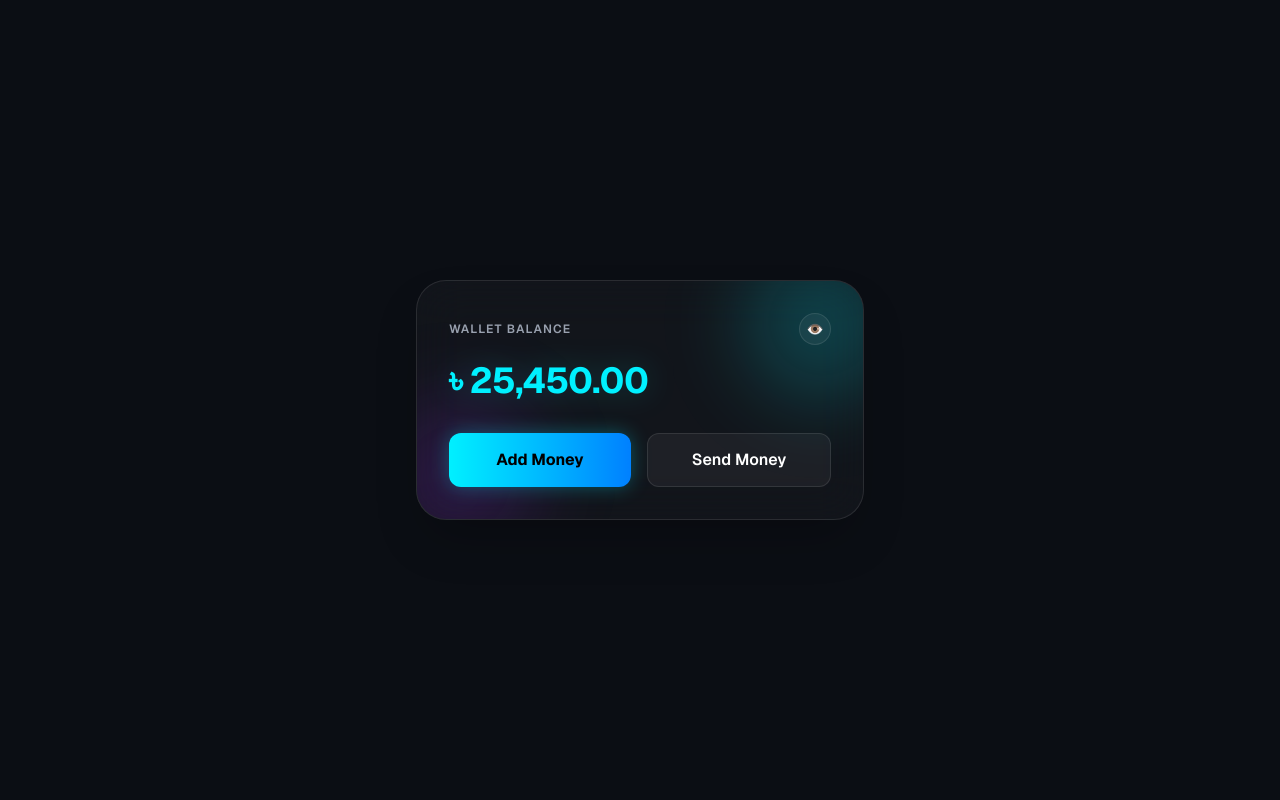
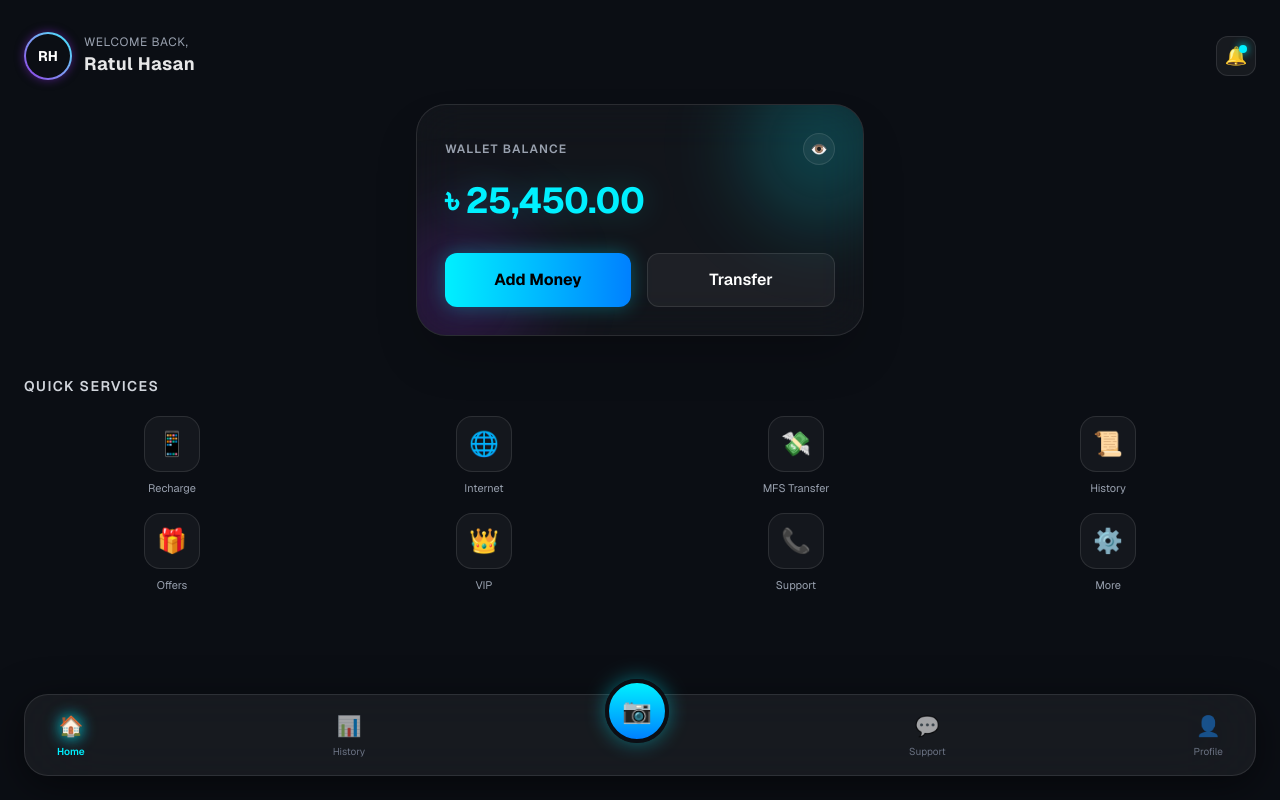
Before and after one commit to aiorbd-video/RatulTelecom, a Next.js app: page / in a window 1280 px wide. Built offline with nearby package versions, Linux system fonts and the light colour scheme.

Commit message:
Refactor HomeDashboard layout and components

```diff
--- a/app/page.tsx
+++ b/app/page.tsx
@@ -2,16 +2,33 @@ import React from 'react';
 
 export default function HomeDashboard() {
   return (
-    <div className="min-h-screen bg-[#0B0E14] p-6 flex flex-col items-center justify-center font-sans">
+    <div className="min-h-screen bg-[#0B0E14] text-white font-sans pb-28 relative overflow-hidden">
 
-      {/* গ্লাসমরফিজম oওয়ালেট কার্ড (Glassmorphism Wallet Card) */}
-      <div className="w-full max-w-md relative p-8 rounded-[30px] border border-white/10 bg-white/[0.03] backdrop-blur-xl shadow-2xl overflow-hidden">
+      {/* Top Profile Bar */}
+      <div className="flex justify-between items-center px-6 pt-8 pb-4">
+        <div className="flex items-center gap-3">
+          <div className="w-12 h-12 rounded-full bg-gradient-to-tr from-[#8A2BE2] to-[#00F0FF] p-[2px] shadow-[0_0_10px_rgba(138,43,226,0.5)]">
+            <div className="w-full h-full bg-[#0B0E14] rounded-full flex items-center justify-center">
+              <span className="font-bold text-sm text-white">RH</span>
+            </div>
+          </div>
+          <div>
+            <h3 className="text-xs text-gray-400 uppercase tracking-wider">Welcome back,</h3>
+            <h2 className="text-lg font-bold text-white/90 tracking-wide">Ratul Hasan</h2>
+          </div>
+        </div>
+        <div className="relative w-10 h-10 rounded-xl bg-white/5 border border-white/10 flex items-center justify-center cursor-pointer hover:bg-white/10 transition-colors">
+          <span className="text-lg">🔔</span>
+          <span className="absolute top-2 right-2 w-2 h-2 bg-[#00F0FF] rounded-full shadow-[0_0_8px_#00F0FF]"></span>
+        </div>
+      </div>
 
-        {/* পেছনের নিয়ন গ্লোয়িং ইফেক্ট (Background Glowing Effects) */}
+      {/* Main Glassmorphism Wallet Card */}
+      <div className="px-6 py-2 flex justify-center">
+        <div className="w-full max-w-md relative p-7 rounded-[30px] border border-white/10 bg-white/[0.03] backdrop-blur-xl shadow-2xl overflow-hidden">
           <div className="absolute -top-10 -right-10 w-40 h-40 bg-[#00F0FF]/20 rounded-full blur-[40px] pointer-events-none"></div>
           <div className="absolute -bottom-10 -left-10 w-40 h-40 bg-[#8A2BE2]/20 rounded-full blur-[40px] pointer-events-none"></div>
 
-        {/* কার্ডের ভেতরের কন্টেন্ট (Card Content) */}
           <div className="relative z-10">
             <div className="flex justify-between items-center mb-4">
               <h2 className="text-gray-400 text-xs font-semibold uppercase tracking-widest">
@@ -26,18 +43,79 @@ export default function HomeDashboard() {
               ৳ 25,450.00
             </h1>
 
-          {/* অ্যাকশন বাটন (Action Buttons) */}
             <div className="flex gap-4 mt-2">
               <button className="flex-1 bg-gradient-to-r from-[#00F0FF] to-[#0080FF] hover:from-[#33F3FF] hover:to-[#1A8CFF] text-black font-bold py-3.5 rounded-xl transition-all shadow-[0_0_20px_rgba(0,240,255,0.3)] active:scale-95">
                 Add Money
               </button>
               <button className="flex-1 bg-white/5 hover:bg-white/10 border border-white/10 text-white font-semibold py-3.5 rounded-xl transition-all active:scale-95">
-              Send Money
+                Transfer
               </button>
             </div>
+          </div>
+        </div>
+      </div>
+
+      {/* Quick Services Grid */}
+      <div className="px-6 py-6 mt-2">
+        <h3 className="text-sm font-semibold mb-5 text-gray-300 uppercase tracking-widest">Quick Services</h3>
+        <div className="grid grid-cols-4 gap-4">
+
+          <ServiceItem icon="📱" label="Recharge" />
+          <ServiceItem icon="🌐" label="Internet" />
+          <ServiceItem icon="💸" label="MFS Transfer" />
+          <ServiceItem icon="📜" label="History" />
+          <ServiceItem icon="🎁" label="Offers" />
+          <ServiceItem icon="👑" label="VIP" />
+          <ServiceItem icon="📞" label="Support" />
+          <ServiceItem icon="⚙️" label="More" />
+
+        </div>
+      </div>
+
+      {/* Floating Bottom Navigation Bar */}
+      <div className="fixed bottom-6 left-6 right-6">
+        <div className="bg-white/[0.05] backdrop-blur-2xl border border-white/10 rounded-3xl p-2 px-6 flex justify-between items-center shadow-[0_10px_40px_rgba(0,0,0,0.5)]">
+          <NavItem icon="🏠" label="Home" active />
+          <NavItem icon="📊" label="History" />
+
+          {/* Center Scan FAB */}
+          <div className="relative -top-6">
+            <div className="w-16 h-16 rounded-full bg-gradient-to-b from-[#00F0FF] to-[#0080FF] flex items-center justify-center shadow-[0_0_20px_rgba(0,240,255,0.4)] cursor-pointer hover:scale-105 transition-transform border-4 border-[#0B0E14]">
+              <span className="text-2xl">📷</span>
+            </div>
+          </div>
+
+          <NavItem icon="💬" label="Support" />
+          <NavItem icon="👤" label="Profile" />
         </div>
       </div>
 
     </div>
   );
 }
+
+// Reusable Service Icon Component
+function ServiceItem({ icon, label }: { icon: string, label: string }) {
+  return (
+    <div className="flex flex-col items-center gap-2 cursor-pointer group">
+      <div className="w-14 h-14 rounded-2xl bg-white/[0.04] border border-white/10 flex items-center justify-center text-2xl group-hover:bg-white/10 transition-colors group-active:scale-95">
+        {icon}
+      </div>
+      <span className="text-[11px] text-gray-400 group-hover:text-[#00F0FF] transition-colors">{label}</span>
+    </div>
+  );
+}
+
+// Reusable Bottom Nav Icon Component
+function NavItem({ icon, label, active = false }: { icon: string, label: string, active?: boolean }) {
+  return (
+    <div className="flex flex-col items-center gap-1 cursor-pointer p-2">
+      <span className={`text-xl ${active ? 'drop-shadow-[0_0_8px_#00F0FF]' : 'opacity-60'}`}>
+        {icon}
+      </span>
+      <span className={`text-[10px] ${active ? 'text-[#00F0FF] font-semibold' : 'text-gray-500'}`}>
+        {label}
+      </span>
+    </div>
+  );
+}
```
Lines whose indentation alone changed are shown as unchanged.
